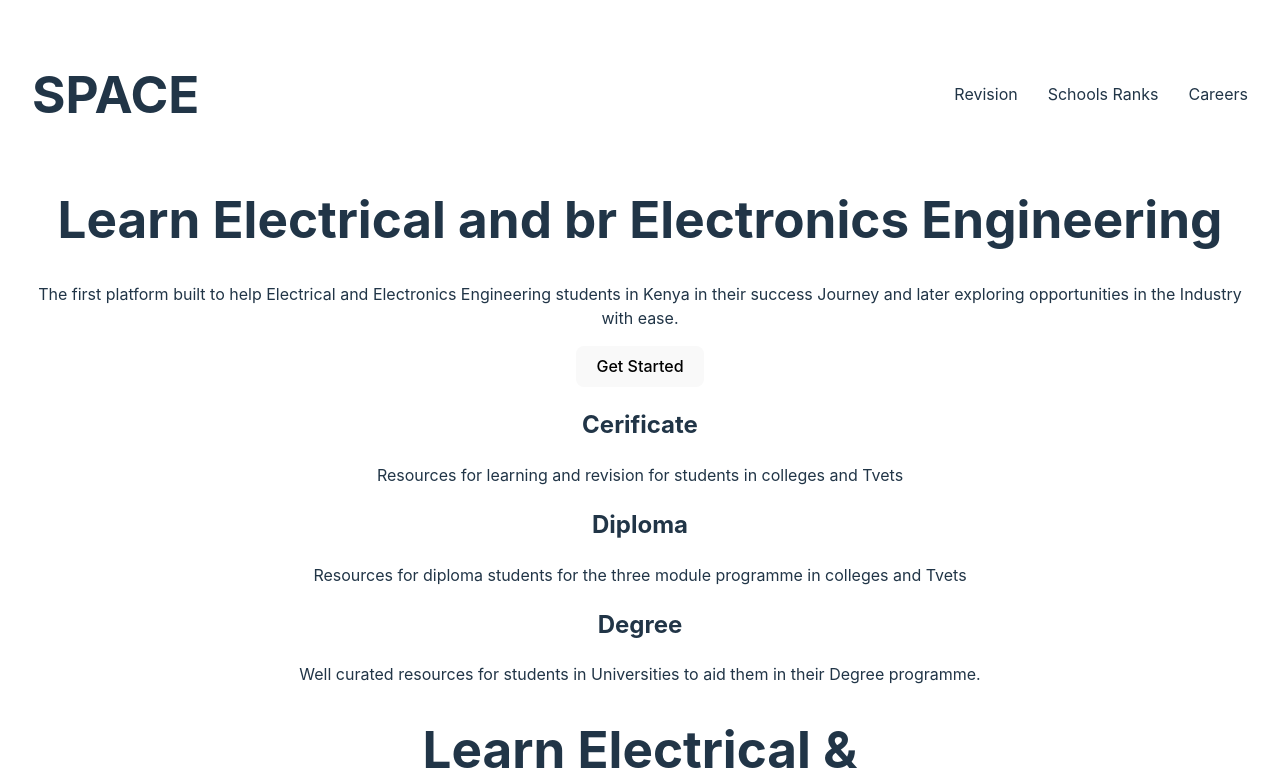
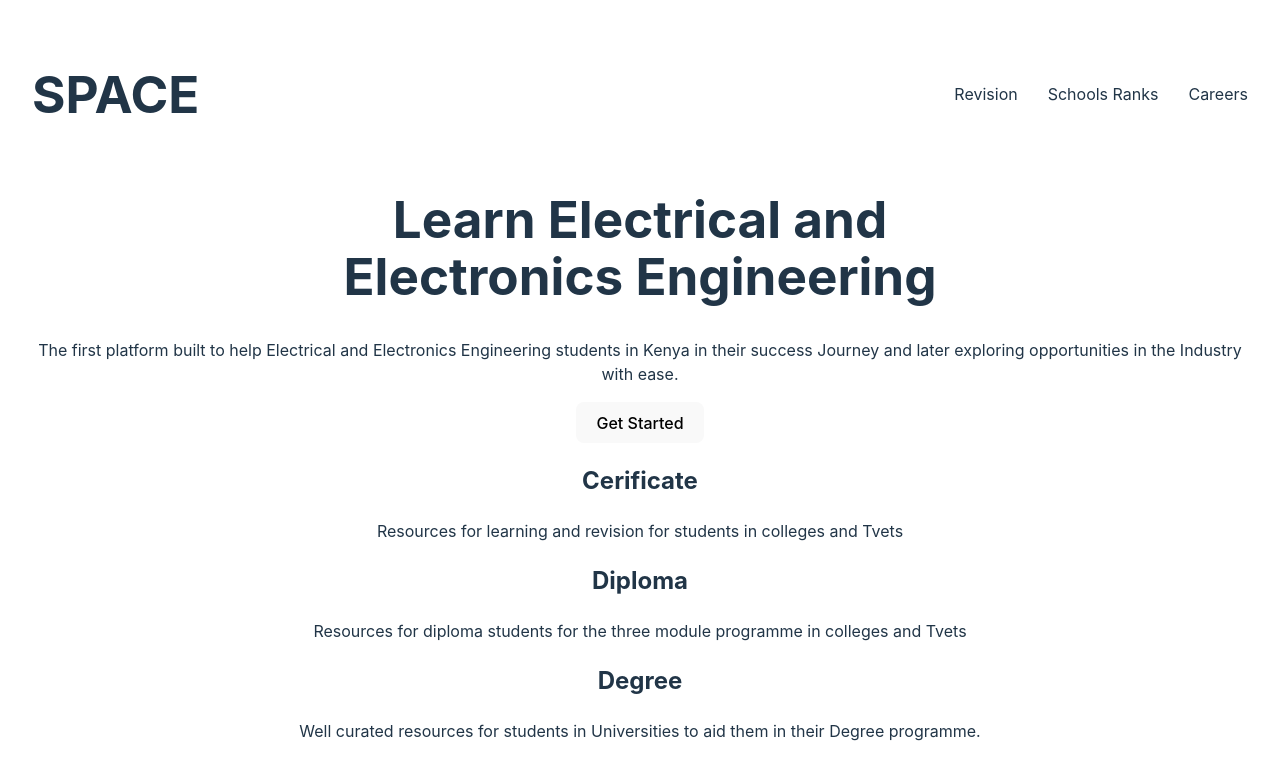
Before and after one commit to PsammystPrime/Electrical-Engineering-Course-App, a React (Vite) app in the folder learn/: page / in a window 1280 px wide. Shown: the top 783 px of the page. Built offline with nearby package versions, Linux system fonts and the light colour scheme.

Commit message:
update App.jsx

```diff
--- a/learn/src/App.jsx
+++ b/learn/src/App.jsx
@@ -15,7 +15,9 @@ export function Main() {
   return (
     <main>
       <div>
-        <h1>Learn Electrical and br Electronics Engineering</h1>
+        <h1>
+          Learn Electrical and <br /> Electronics Engineering
+        </h1>
         <p>
           The first platform built to help Electrical and Electronics
           Engineering students in Kenya in their success Journey and later
```
